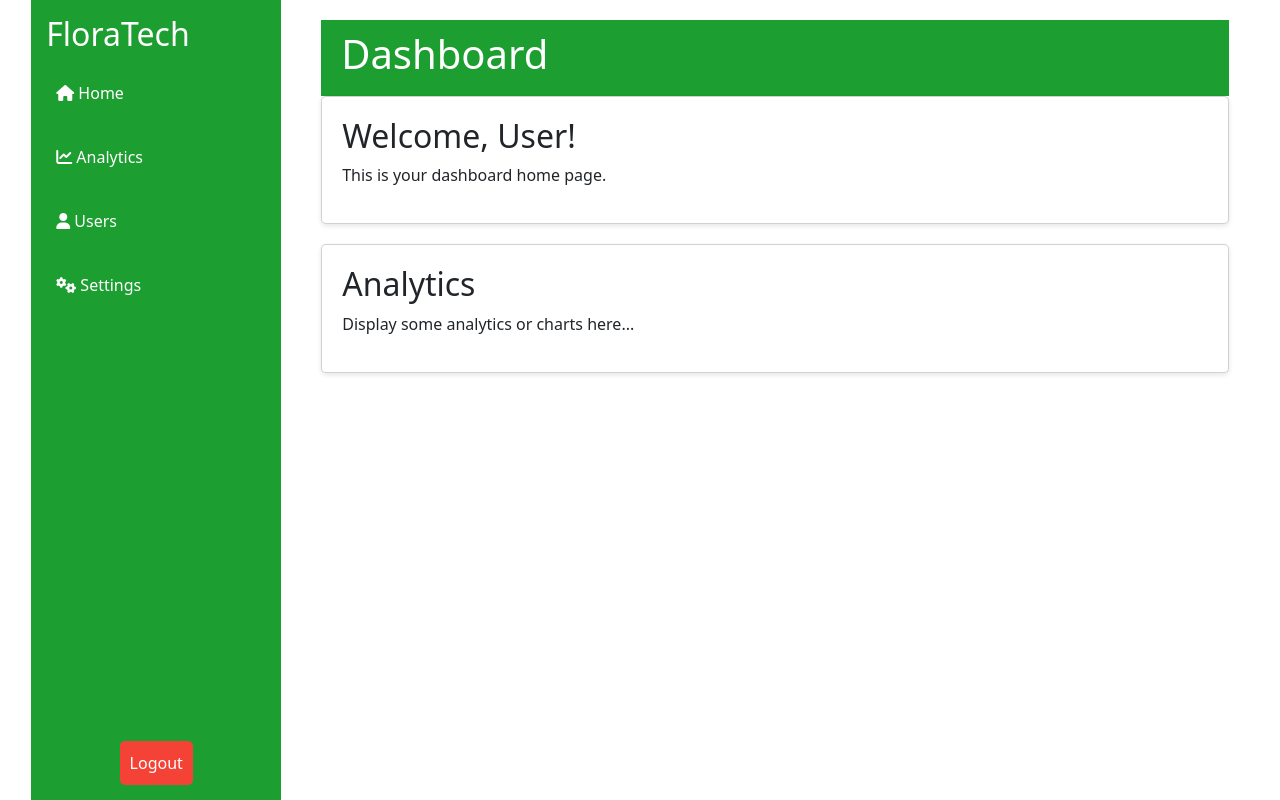
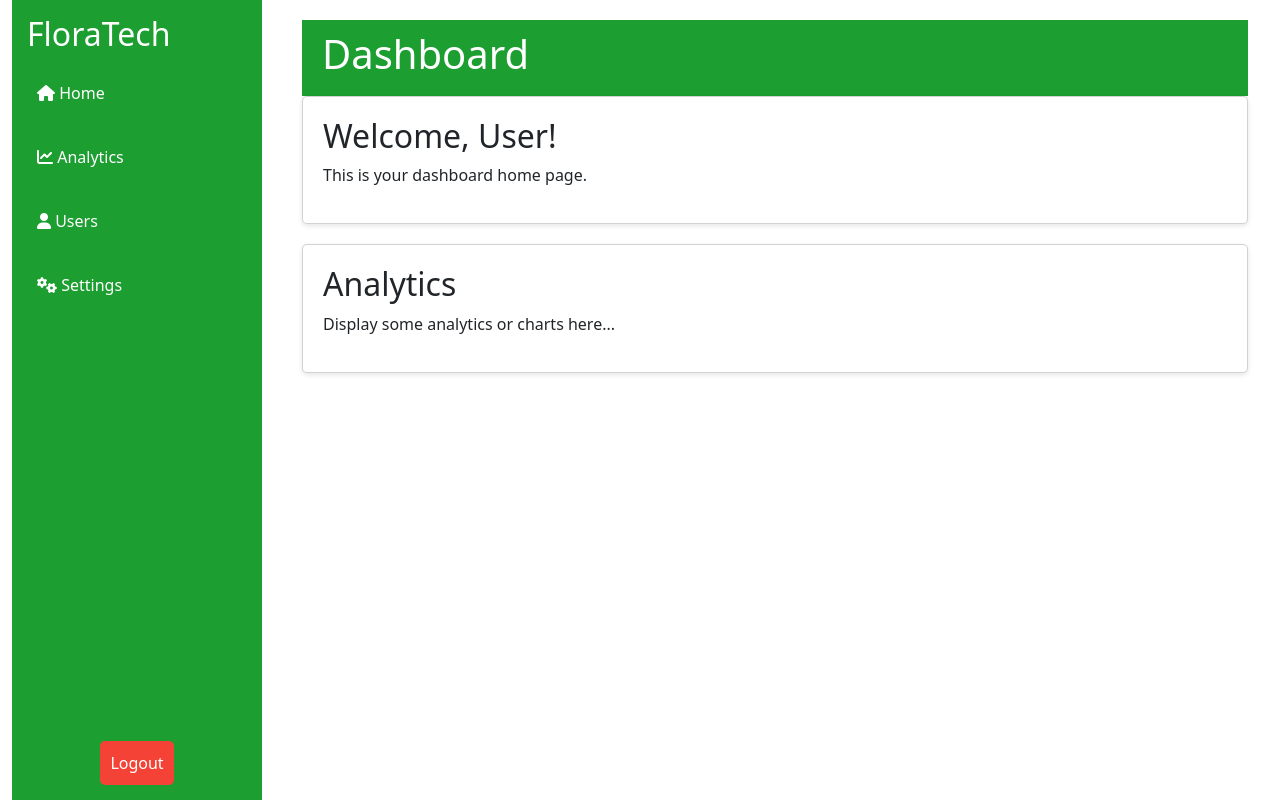
Before and after one commit to frascalise/FloraTech, a Django app: page / in a window 1280 px wide. Run offline with Django 5.2, Linux system fonts and the light colour scheme.

Commit message:
Edit main_page

```diff
--- a/templates/main_page.html
+++ b/templates/main_page.html
@@ -11,7 +11,7 @@
     <title>{% block title %} {% endblock %}</title>
 </head>
 <body>
-    <div class="container-fluid" style="max-width: 97%; height:800px;">
+    <div class="container-fluid" style="max-width: 100%; height:800px;">
         {% block content %} {% endblock %}
     </div>
 </body>
```
Also changed, not shown: 1 other file.
